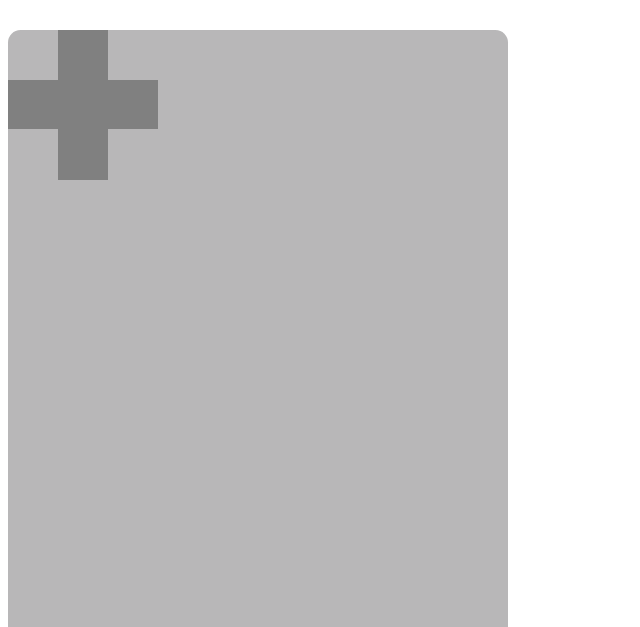
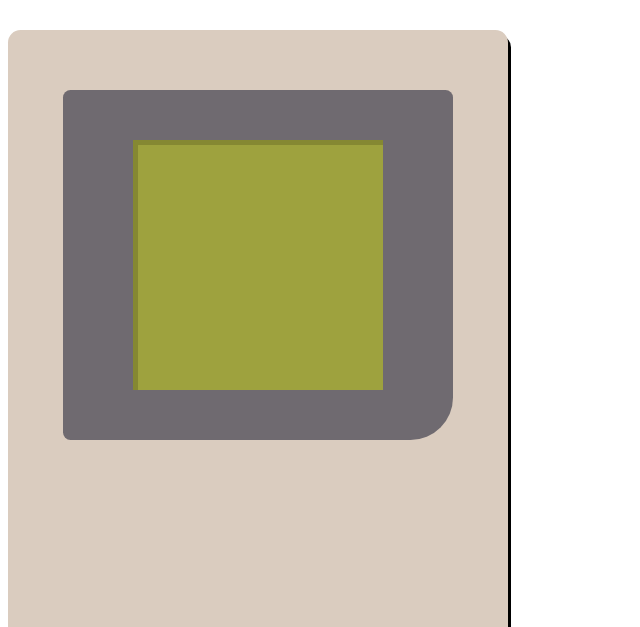
Before and after one commit to gricosm/console-pure-html-css, a plain HTML site: page index.html in a window 1280 px wide. Shown: the part 95-722 px from the top of the page, without its empty margins (0-640 px from the left). Drawn offline with Linux system fonts and the light colour scheme.

Commit message:
Sigo añadiendo los diferentes elementos que conformarán la consola.

```diff
--- a/gameboy.css
+++ b/gameboy.css
@@ -6,9 +6,38 @@ h1 {
     position: relative;
     width: 500px;
     height: 840px;
-    background: rgb(184, 183, 184);
+    display: blok;
+    background: rgb(218, 204, 191);
     border-radius: 12.5px 12.5px 75px 12.5px;
+    box-shadow: 3px 5px;
+}
 
+.screen-protector {
+    position: relative;
+    top: 60px;
+    width: 390px;
+    height: 350px;
+    border-radius: 7.5px 7.5px 42.5px 7.5px;
+    margin-left: auto;
+    margin-right: auto;
+    background:rgb(111, 106, 112);
+}
+
+.screen {
+    width: 250px;
+    height: 250px;
+    position: relative;
+    top: 50px;
+    margin-left: auto;
+    margin-right: auto;
+    box-shadow: inset 5px 5px rgb(133, 136, 50);
+    background: rgb(158,162,62);
+}
+
+.controls {
+    display: block;
+    position: relative;
+    margin-top: 250px;
 }
 
 .cruceta {
@@ -32,3 +61,10 @@ h1 {
     width: 100%;
     height: 33%
 }
+
+.botonera {
+    position: absolute;
+    width: 200px;
+    height: 200px;
+    border-radius: 50%;
+}
--- a/index.html
+++ b/index.html
@@ -11,8 +11,9 @@
     <h1>GAME BOY</h1>
     <section>
         <div class="console-body">
-            <div class="screen">
-                <!-- Aquí colocaré la pantalla con todos sus elementos. -->
+            <div class="screen-protector">
+                <div class="screen"></div>
+                <!--Faltará poner la "decoración": líneas, lo del DOT MATRIX y la batería.-->
             </div>
             <div class="controls">
                 <!-- Aquí colocaré la cruceta, el A, el B y los botones de Start y Select. -->
@@ -20,6 +21,10 @@
                     <div class="cruceta-vertical"></div>
                     <div class="cruceta-horizontal"></div>
                 </div>
+                <div class="botonera">
+                    <div class="boton"></div>
+                    <div class="boton"></div>
+                </div>
             </div>
         </div>
     </section>
```
